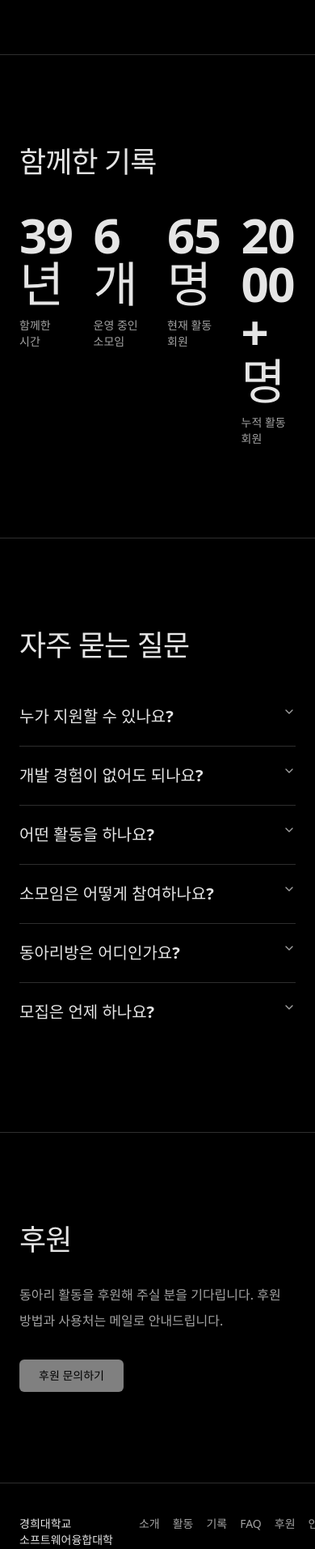
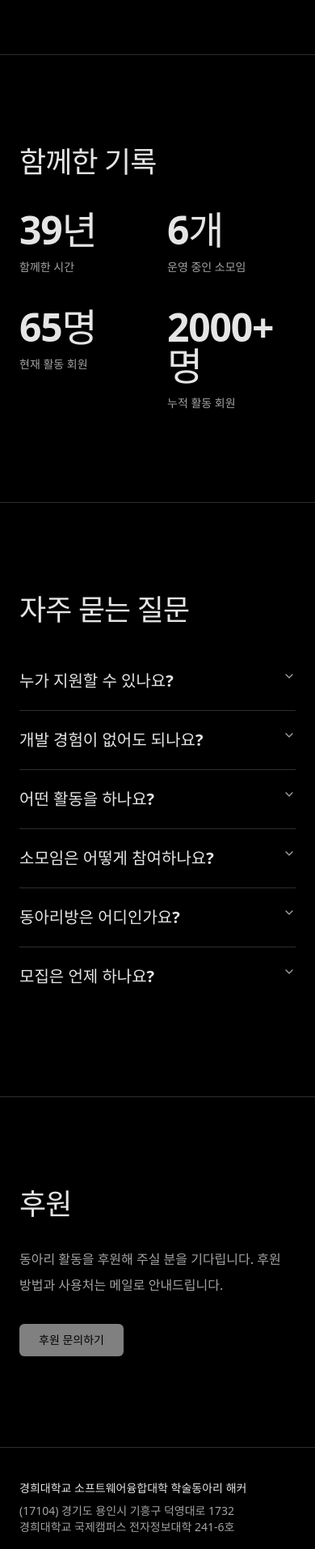
Before and after one commit to HackerKHU/hacker_HP, a React (Vite) app in the folder apps/web/: page / in a window 390 px wide. Shown: the part 1738-3651 px from the top of the page at 81% size. Built offline with nearby package versions, Linux system fonts and the light colour scheme; no server answers; a web font is replaced by a local one.

Commit message:
design: 랜딩 기록·푸터를 모바일에서 깨지지 않게 한다

```diff
--- a/apps/web/src/features/landing/LandingPage.tsx
+++ b/apps/web/src/features/landing/LandingPage.tsx
@@ -233,14 +233,15 @@ function Stats() {
   return (
     <section id="stats" className={cn(SECTION, 'border-t border-border')}>
       <Heading>함께한 기록</Heading>
-      <dl className="mt-10 grid grid-cols-4 gap-6">
+      {/* 모바일은 2×2다. 4열 고정이면 390px에서 숫자가 잘린다 (#174). */}
+      <dl className="mt-10 grid grid-cols-2 gap-x-6 gap-y-10 md:grid-cols-4">
         {STATS.map((stat) => (
           <div key={stat.label}>
             {/*
               `tabular-nums`가 없으면 숫자가 바뀔 때마다 글자 폭이 달라져 카운트업 내내
               레이아웃이 덜컹거린다. 이 애니메이션에서 제일 티나는 결함이다.
             */}
-            <dd className="text-6xl font-semibold tracking-tight tabular-nums text-foreground">
+            <dd className="text-5xl font-semibold tracking-tight tabular-nums text-foreground md:text-6xl">
               <CountUp
                 value={stat.value}
                 unit={stat.unit}
@@ -329,7 +330,8 @@ function Support() {
 function Footer() {
   return (
     <footer className="border-t border-border">
-      <div className="mx-auto flex w-full max-w-[1152px] items-start justify-between gap-8 px-6 py-10 text-sm text-muted-foreground">
+      {/* 모바일은 세로로 쌓는다. 가로 고정이면 주소와 링크 일곱 개가 찌그러진다 (#174). */}
+      <div className="mx-auto flex w-full max-w-[1152px] flex-col gap-8 px-6 py-10 text-sm text-muted-foreground sm:flex-row sm:items-start sm:justify-between">
         <address className="not-italic">
           <span className="block text-foreground">{CLUB.fullName}</span>
           <span className="mt-2 block">
@@ -337,7 +339,10 @@ function Footer() {
           </span>
           <span className="block">{CLUB.address.detail}</span>
         </address>
-        <nav className="flex gap-4" aria-label="섹션 바로가기">
+        <nav
+          className="flex flex-wrap gap-x-4 gap-y-2"
+          aria-label="섹션 바로가기"
+        >
           {SECTIONS.map((section) => (
             <a
               key={section.id}
```
